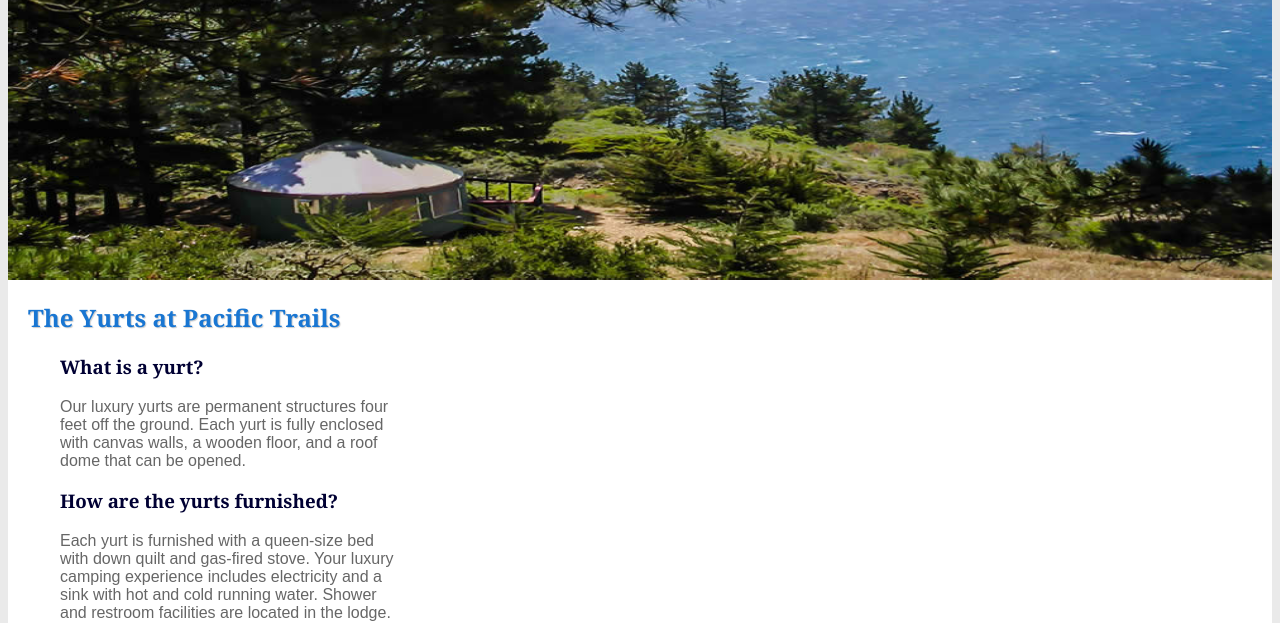
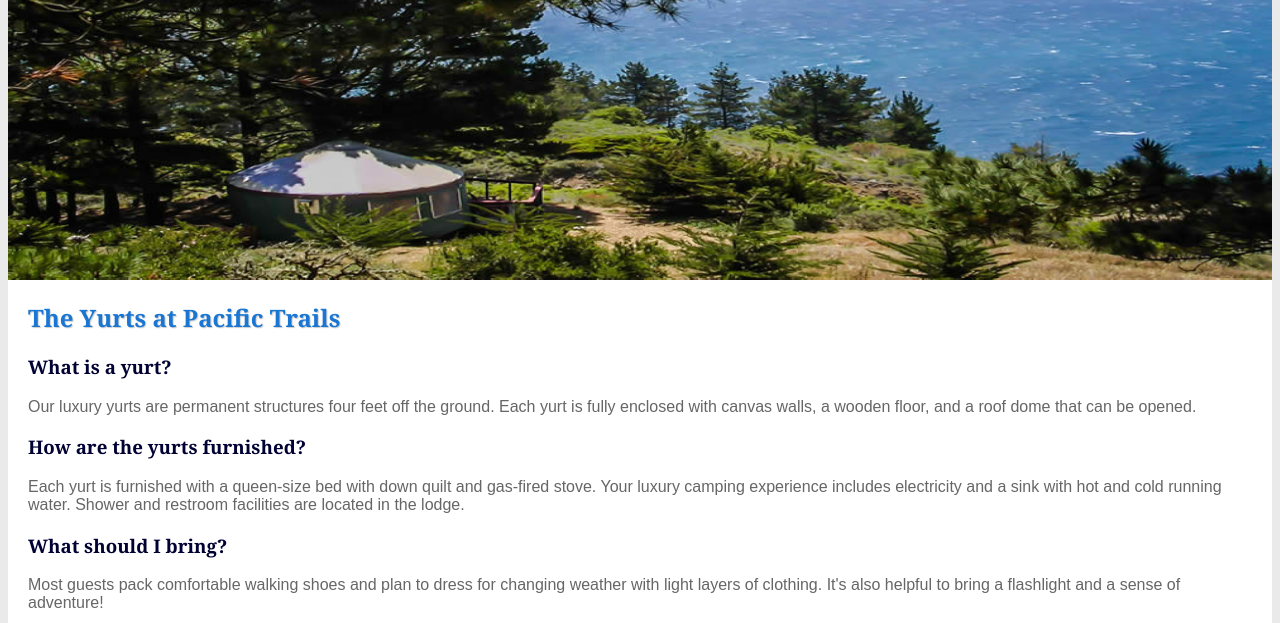
Before and after one commit to jgrissom/PacificTrails-Ch08, a plain HTML site: page yurts.html in a window 1280 px wide. Shown: the part 215-838 px from the top of the page. Drawn offline with Linux system fonts and the light colour scheme.

Commit message:
Task 2, Step a7

```diff
--- a/pacific.css
+++ b/pacific.css
@@ -75,11 +75,6 @@ h3 {
 }
 main ul { list-style-image: url(marker.gif); }
 dt { color: #002171; }
-section {
-  width: 33%;
-  padding-left: 2em;
-  padding-right: 2em;
-}
 footer {
   font-size: 75%;
   font-style: italic;
```
